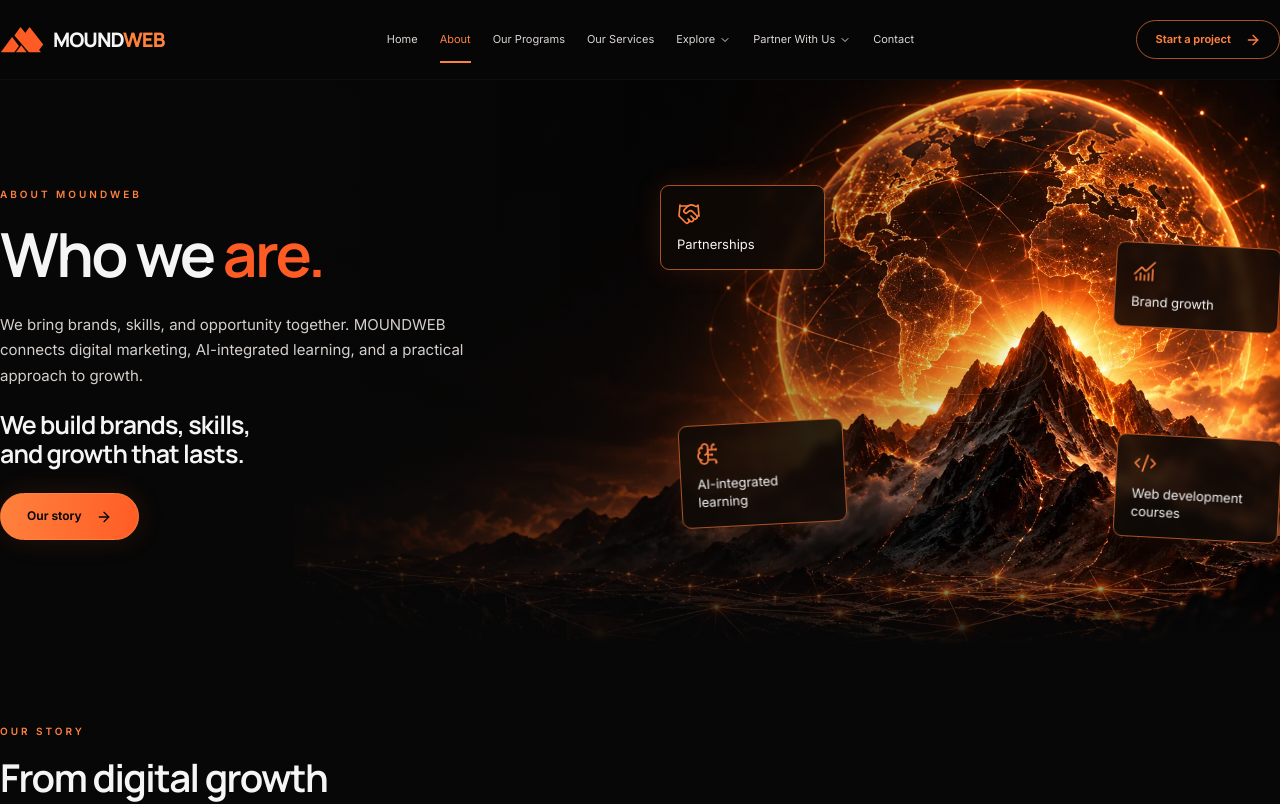
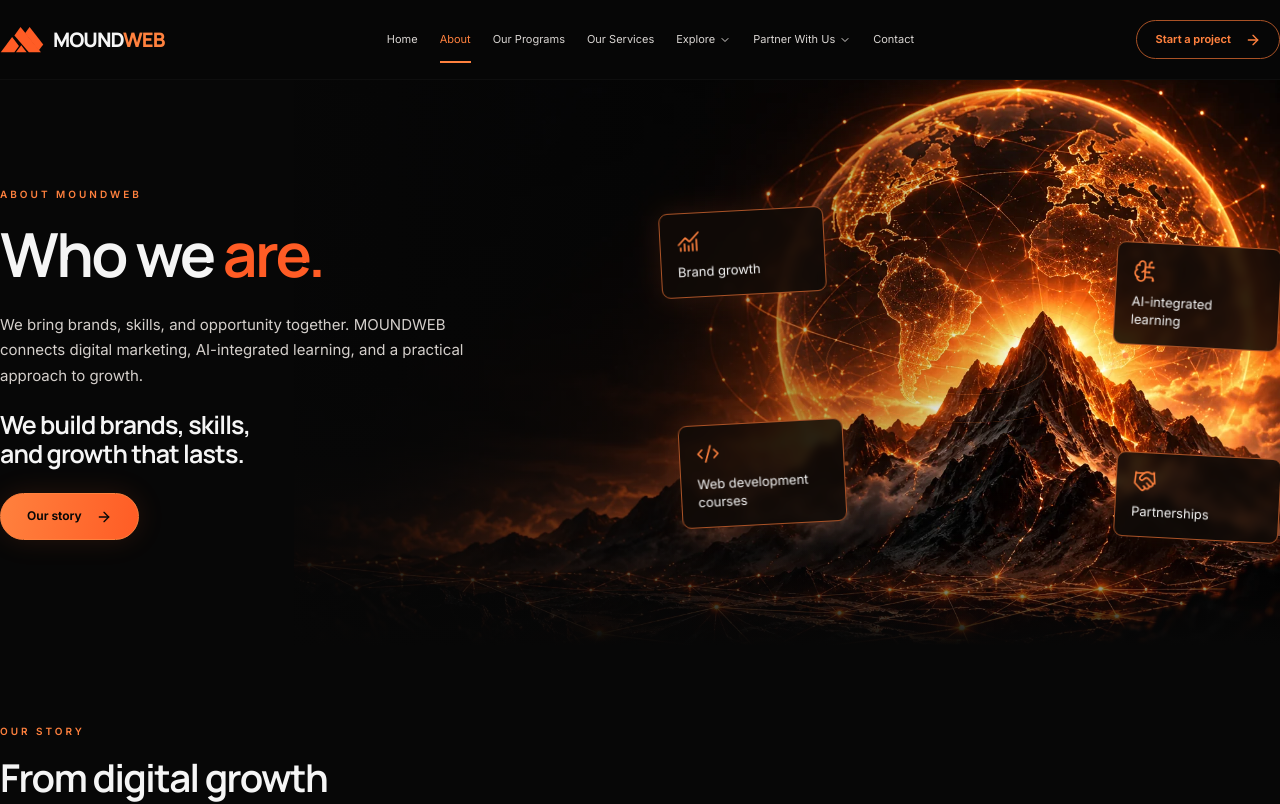
Before and after one commit to Aayush20253534/MOUNDWEB, a Next.js app in the folder apps/web/: page /about in a window 1280 px wide. Shown: the top 804 px of the page. Built offline with nearby package versions, Linux system fonts and the light colour scheme.

Commit message:
test(about): verify motion, layout compatibility and reduced-motion fallback

```diff
--- a/apps/web/src/app/about/page.tsx
+++ b/apps/web/src/app/about/page.tsx
@@ -61,10 +61,6 @@ export default function AboutPage() {
         className="about-hero about-reveal"
         artwork={
           <div className="hero-pillar-grid">
-            <div className="about-hero-orbits" aria-hidden="true">
-              <span /><span /><span />
-              <i /><i /><i />
-            </div>
             {[
               ["chart", "Brand growth"],
               ["brain", "AI-integrated learning"],
@@ -76,6 +72,10 @@ export default function AboutPage() {
                 <span>{label}</span>
               </div>
             ))}
+            <div className="about-hero-orbits" aria-hidden="true">
+              <span /><span /><span />
+              <i /><i /><i />
+            </div>
           </div>
         }
       >
--- a/apps/web/src/app/globals.css
+++ b/apps/web/src/app/globals.css
@@ -3933,10 +3933,10 @@
 .about-hero-orbits > i:nth-of-type(2) { left: 22%; top: 72%; animation-delay: -3s; }
 .about-hero-orbits > i:nth-of-type(3) { left: 84%; top: 48%; animation-delay: -5s; }
 .about-hero .hero-pillar { z-index: 1; }
-.about-hero .hero-pillar:nth-child(2) { animation: about-pillar-left 8s ease-in-out infinite; }
-.about-hero .hero-pillar:nth-child(3) { animation: about-pillar-right 7s ease-in-out infinite; }
-.about-hero .hero-pillar:nth-child(4) { animation: about-pillar-left 9s ease-in-out infinite reverse; }
-.about-hero .hero-pillar:nth-child(5) { animation: about-pillar-right 8.5s ease-in-out infinite reverse; }
+.about-hero .hero-pillar:nth-child(1) { animation: about-pillar-left 8s ease-in-out infinite; }
+.about-hero .hero-pillar:nth-child(2) { animation: about-pillar-right 7s ease-in-out infinite; }
+.about-hero .hero-pillar:nth-child(3) { animation: about-pillar-left 9s ease-in-out infinite reverse; }
+.about-hero .hero-pillar:nth-child(4) { animation: about-pillar-right 8.5s ease-in-out infinite reverse; }
 @keyframes about-orbital-line {
   to { transform: rotateX(65deg) rotateZ(380deg); }
 }
```
Also changed, not shown: 2 other files (tests, documents, lock files or other folders).
